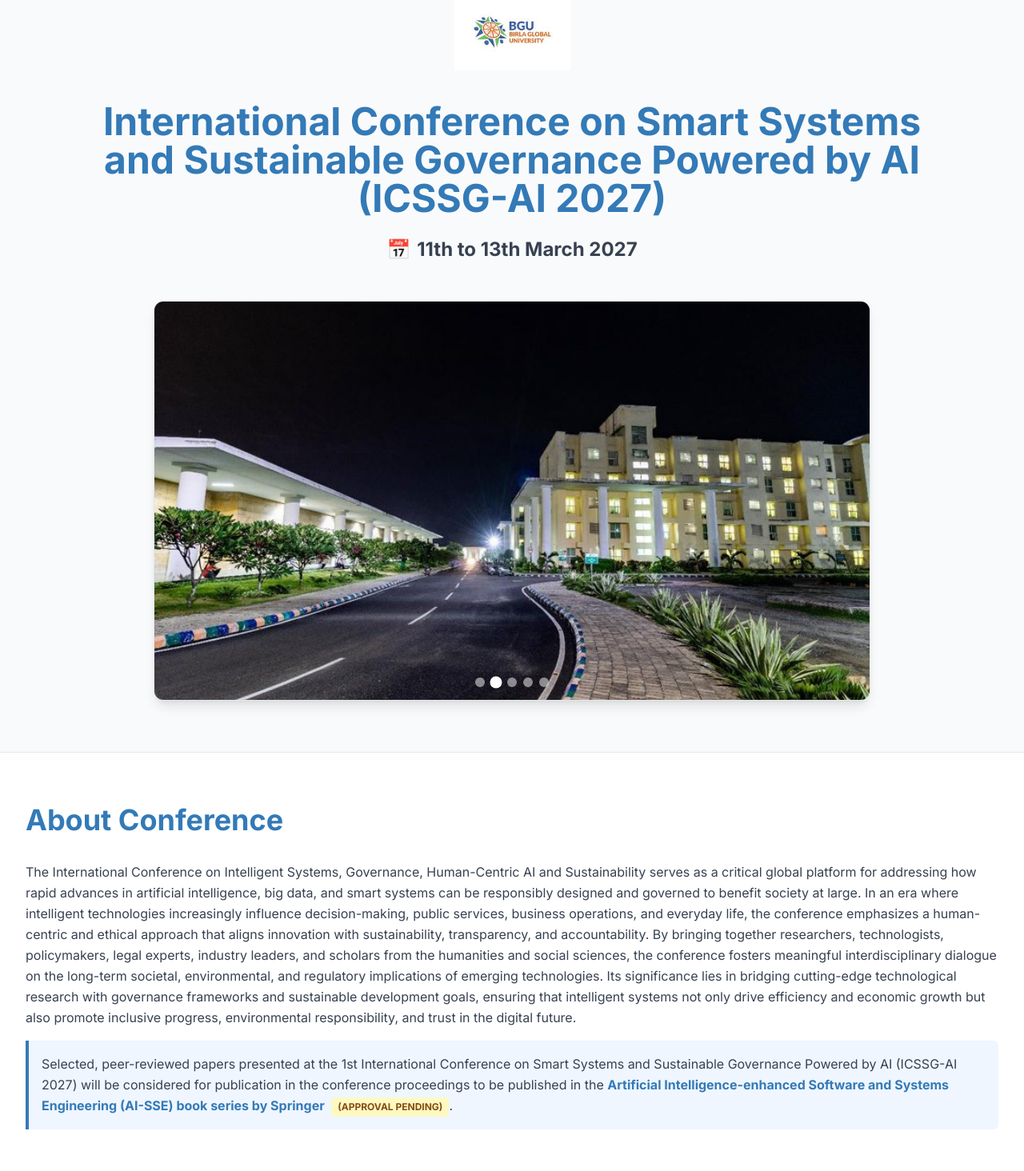
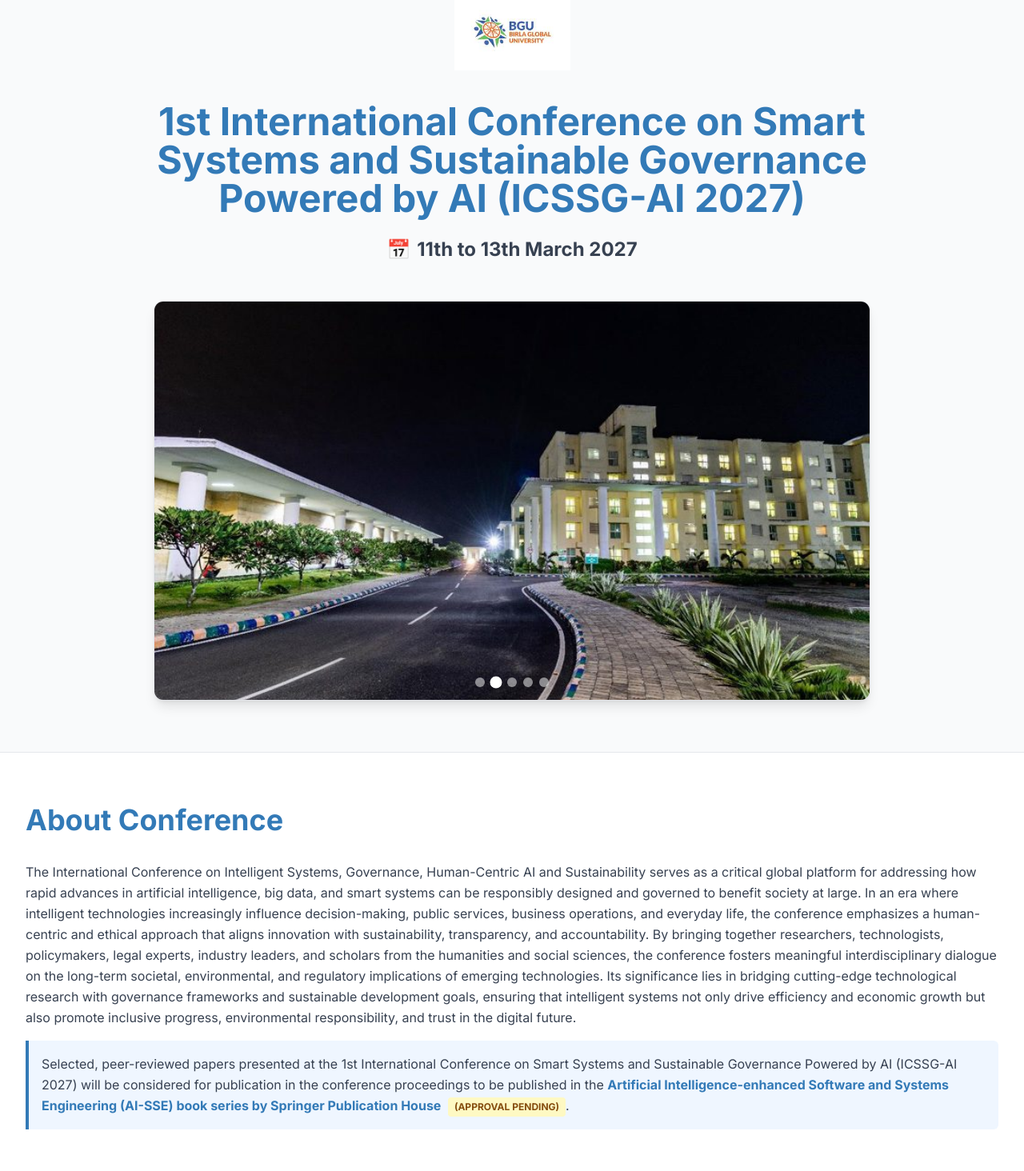
Before and after one commit to icssg-bgu0/icssg, a Next.js app: page / in a window 1280 px wide. Shown: the part 160-1624 px from the top of the page at 80% size. Built offline with nearby package versions, Linux system fonts and the light colour scheme.

Commit message:
Remove tentative from remaining deadlines

```diff
--- a/components/sections/AboutConference.tsx
+++ b/components/sections/AboutConference.tsx
@@ -225,7 +225,7 @@ export function AboutConference() {
                   Publication Opportunities
                 </h3>
                 <p className="text-white/70 leading-relaxed text-pretty text-sm md:text-base">
-                  Selected, peer-reviewed papers presented at the 1st International Conference on Smart Systems and Sustainable Governance Powered by AI (ICSSG-AI 2027) will be considered for publication in the conference proceedings to be published in the <strong className="text-accent-blue font-semibold">Artificial Intelligence-enhanced Software and Systems Engineering (AI-SSE)</strong> book series by <strong className="text-white font-semibold">Springer</strong> <span className="text-accent-emerald font-semibold italic">(Approval Pending)</span>.
+                  Selected, peer-reviewed papers presented at the 1st International Conference on Smart Systems and Sustainable Governance Powered by AI (ICSSG-AI 2027) will be considered for publication in the conference proceedings to be published in the <strong className="text-accent-blue font-semibold">Artificial Intelligence-enhanced Software and Systems Engineering (AI-SSE)</strong> book series by <strong className="text-white font-semibold">Springer Publication House</strong> <span className="text-accent-emerald font-semibold italic">(Approval Pending)</span>.
                 </p>
               </div>
             </div>
--- a/components/sections/AboutSimplified.tsx
+++ b/components/sections/AboutSimplified.tsx
@@ -11,7 +11,7 @@ export function AboutSimplified() {
               The International Conference on Intelligent Systems, Governance, Human-Centric AI and Sustainability serves as a critical global platform for addressing how rapid advances in artificial intelligence, big data, and smart systems can be responsibly designed and governed to benefit society at large. In an era where intelligent technologies increasingly influence decision-making, public services, business operations, and everyday life, the conference emphasizes a human-centric and ethical approach that aligns innovation with sustainability, transparency, and accountability. By bringing together researchers, technologists, policymakers, legal experts, industry leaders, and scholars from the humanities and social sciences, the conference fosters meaningful interdisciplinary dialogue on the long-term societal, environmental, and regulatory implications of emerging technologies. Its significance lies in bridging cutting-edge technological research with governance frameworks and sustainable development goals, ensuring that intelligent systems not only drive efficiency and economic growth but also promote inclusive progress, environmental responsibility, and trust in the digital future.
             </p>
             <p className="mt-4 p-4 bg-blue-50 border-l-4 border-[#337ab7] rounded-r-md">
-              Selected, peer-reviewed papers presented at the 1st International Conference on Smart Systems and Sustainable Governance Powered by AI (ICSSG-AI 2027) will be considered for publication in the conference proceedings to be published in the <strong className="text-[#337ab7]">Artificial Intelligence-enhanced Software and Systems Engineering (AI-SSE) book series by Springer</strong> <span className="inline-block bg-yellow-100 text-yellow-800 text-xs px-2 py-1 rounded font-bold ml-1 uppercase">(Approval Pending)</span>.
+              Selected, peer-reviewed papers presented at the 1st International Conference on Smart Systems and Sustainable Governance Powered by AI (ICSSG-AI 2027) will be considered for publication in the conference proceedings to be published in the <strong className="text-[#337ab7]">Artificial Intelligence-enhanced Software and Systems Engineering (AI-SSE) book series by Springer Publication House</strong> <span className="inline-block bg-yellow-100 text-yellow-800 text-xs px-2 py-1 rounded font-bold ml-1 uppercase">(Approval Pending)</span>.
             </p>
           </div>
         </div>
--- a/components/sections/DatesSimplified.tsx
+++ b/components/sections/DatesSimplified.tsx
@@ -17,11 +17,11 @@ export function DatesSimplified() {
               <span className="font-bold text-[#337ab7]">To be notified</span>
             </li>
             <li className="flex flex-col sm:flex-row sm:justify-between pb-3 border-b border-gray-100">
-              <span className="font-medium">Tentative Notification of Acceptance:</span>
-              <span className="font-bold text-[#337ab7]">20.12.2026</span>
+              <span className="font-medium">Notification of Acceptance:</span>
+              <span className="font-bold text-[#337ab7]">To be notified</span>
             </li>
             <li className="flex flex-col sm:flex-row sm:justify-between pb-3 border-b border-gray-100">
-              <span className="font-medium">Tentative Submission and Registration Deadline:</span>
+              <span className="font-medium">Submission and Registration Deadline:</span>
               <span className="font-bold text-[#337ab7]">To be notified</span>
             </li>
             <li className="flex flex-col sm:flex-row sm:justify-between pt-2">
--- a/components/sections/HeroSimplified.tsx
+++ b/components/sections/HeroSimplified.tsx
@@ -35,7 +35,7 @@ export function HeroSimplified() {
           </div>
 
           <h1 className="text-3xl md:text-5xl font-bold text-[#337ab7] mb-6 leading-tight">
-            International Conference on Smart Systems and Sustainable Governance Powered by AI (ICSSG-AI 2027)
+            1st International Conference on Smart Systems and Sustainable Governance Powered by AI (ICSSG-AI 2027)
           </h1>
 
           <div className="flex justify-center items-center gap-2 mb-12 text-xl md:text-2xl font-bold text-gray-700">
```
